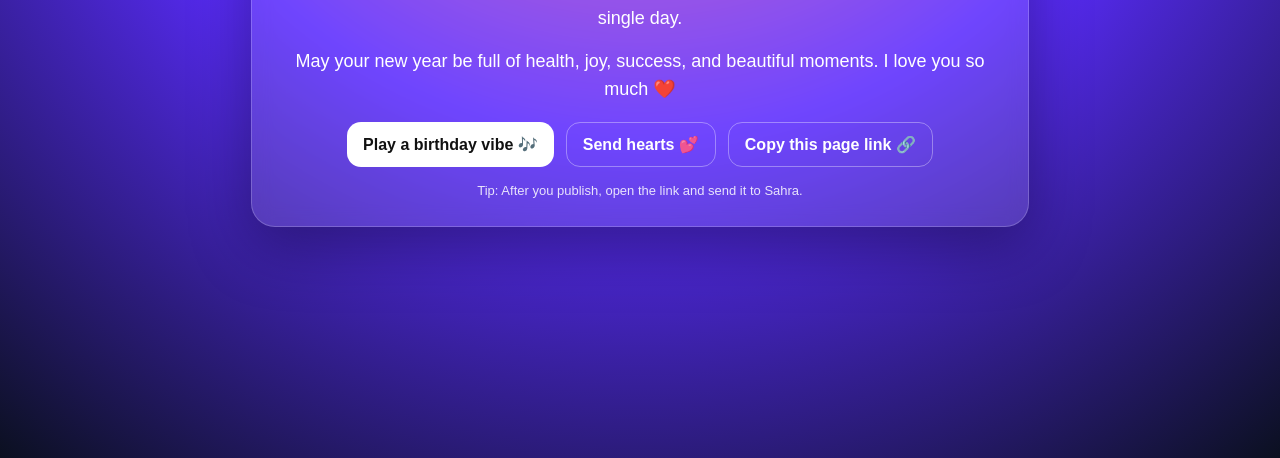
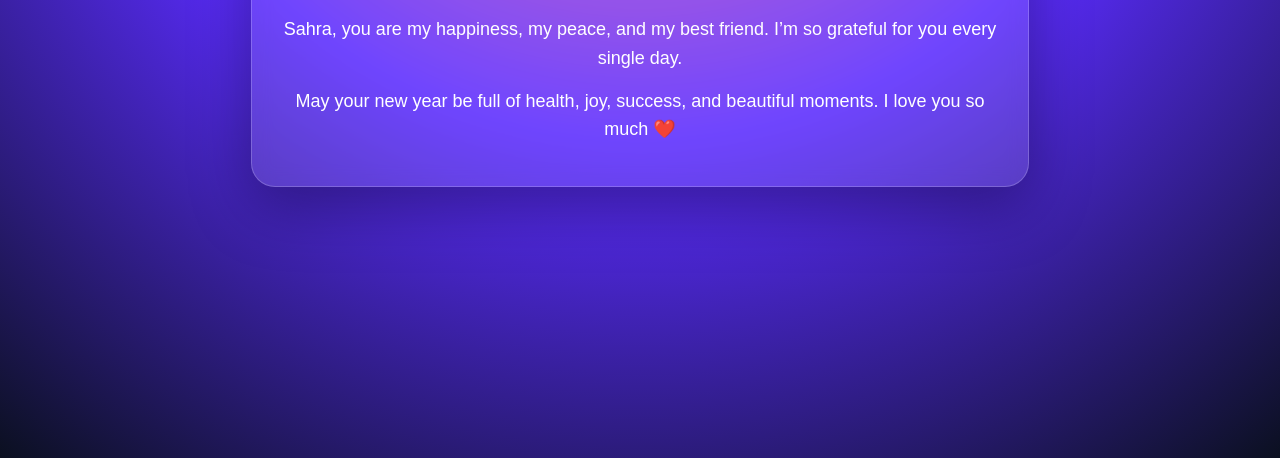
Before and after one commit to mohammadsajeed/sahra-birthday, a plain HTML site: page index.html in a window 1280 px wide. Shown: the part 390-848 px from the top of the page. Drawn offline with Linux system fonts and the light colour scheme.

Commit message:
Update index.html

```diff
--- a/index.html
+++ b/index.html
@@ -60,13 +60,9 @@
       I love you so much ❤️
     </p>
 
-    <div class="btns">
-      <button class="primary" onclick="playSong()">Play a birthday vibe 🎶</button>
-      <button class="ghost" onclick="makeHearts()">Send hearts 💕</button>
-      <button class="ghost" onclick="copyLink()">Copy this page link 🔗</button>
-    </div>
 
-    <div class="small" id="status">Tip: After you publish, open the link and send it to Sahra.</div>
+
+
 
     <!-- Optional: add your own music file link by replacing src below -->
     <audio id="audio" preload="auto">
```
